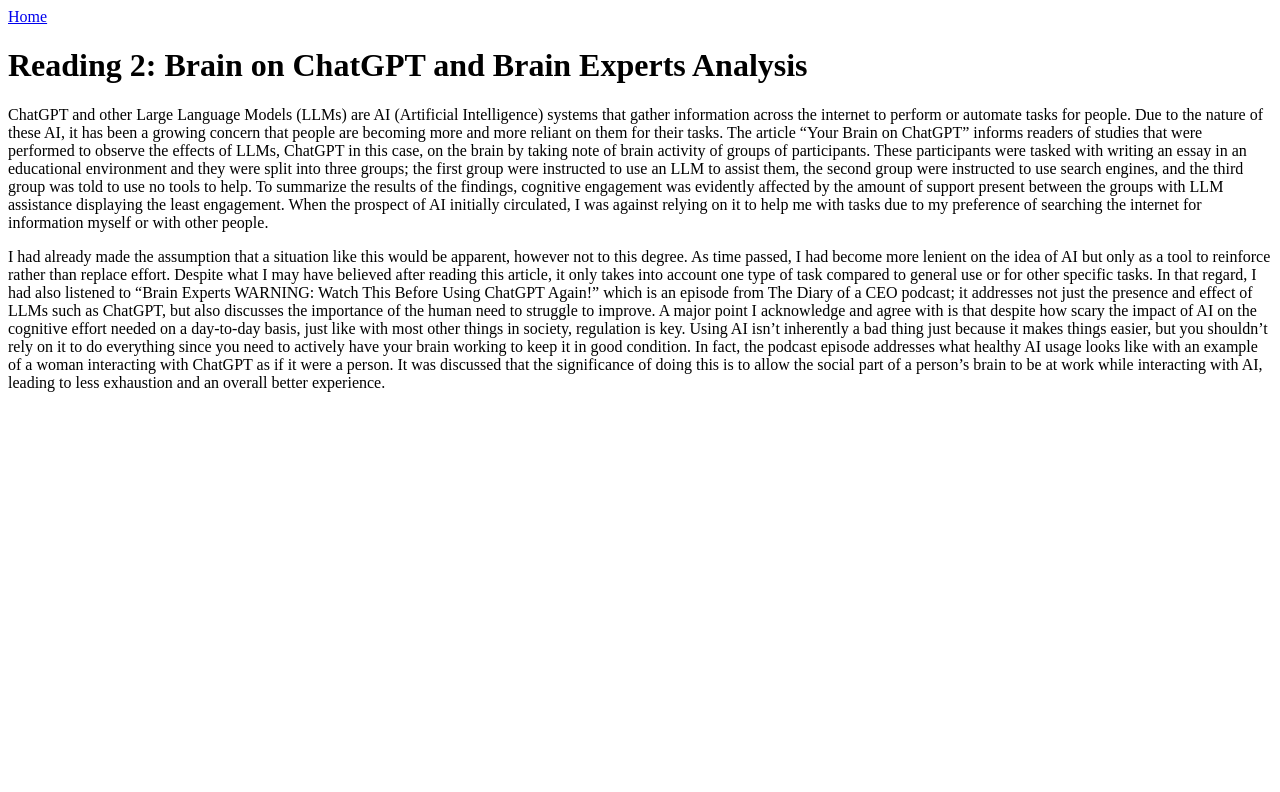
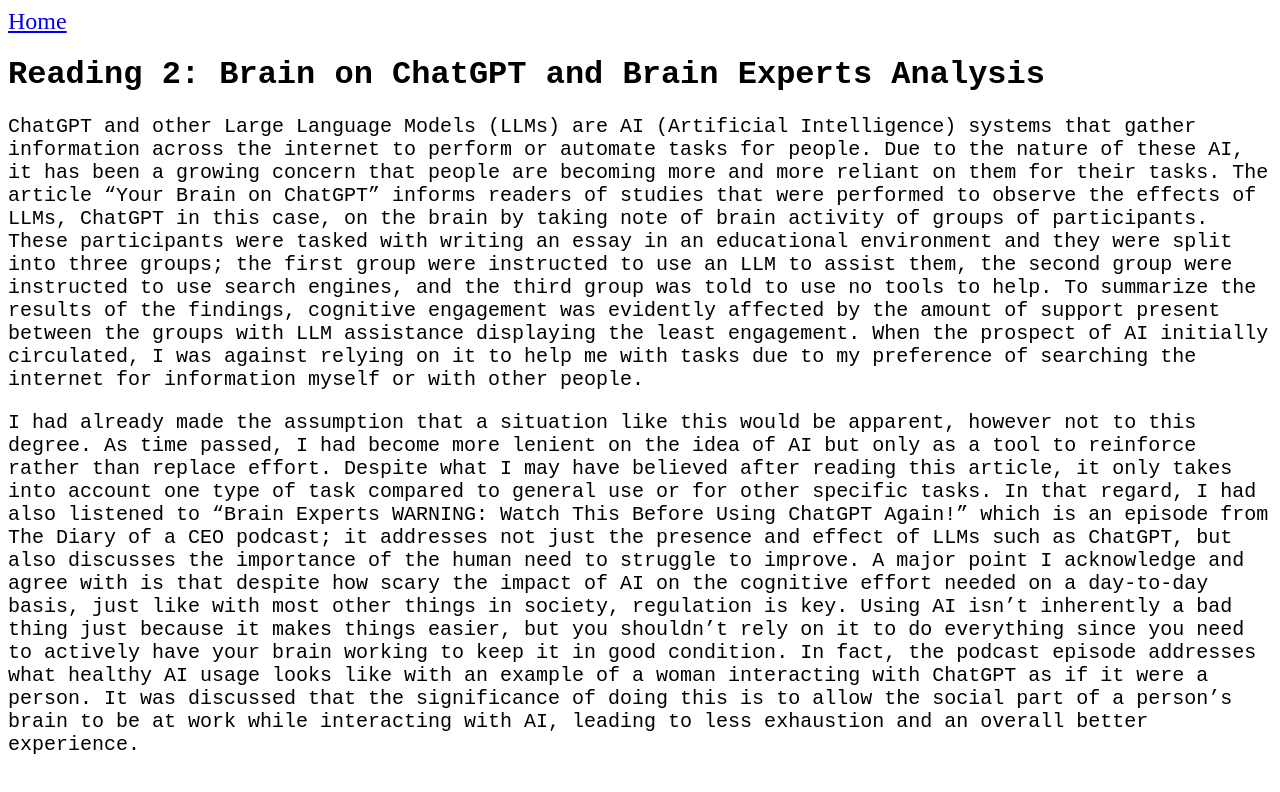
Before and after one commit to GeoStelarBA/media150, a plain HTML site: page reading2.html in a window 1280 px wide. Drawn offline with Linux system fonts and the light colour scheme.

Commit message:
Add files via upload

```diff
--- a/reading2.html
+++ b/reading2.html
@@ -3,10 +3,22 @@
 <head>
     <meta charset="UTF-8">
     <meta name="viewport" content="width=device-width, initial-scale=1.0">
-    <title>Document</title>
+    <title>James Togba - Reading 2</title>
+    <style>
+        h1{
+            font-family:'Courier New', Courier, monospace
+        }
+        p{
+            font-size:125%;
+            font-family:'Courier New', Courier, monospace
+        }
+        a{
+            font-size:150%;
+        }
+    </style>
 </head>
 <body>
-    <a href="http://127.0.0.1:5500/index.html">Home</a>
+    <a href="index.html">Home</a>
     <h1>Reading 2: Brain on ChatGPT and Brain Experts Analysis</h1>
     <p>ChatGPT and other Large Language Models (LLMs) are AI (Artificial Intelligence) systems that
 gather information across the internet to perform or automate tasks for people. Due to the
```
Also changed, not shown: homework1.html (+1 -1 lines), homework2.html (+1 -1 lines), index.html (+4 -4 lines), reading1.html (+14 -2 lines).
